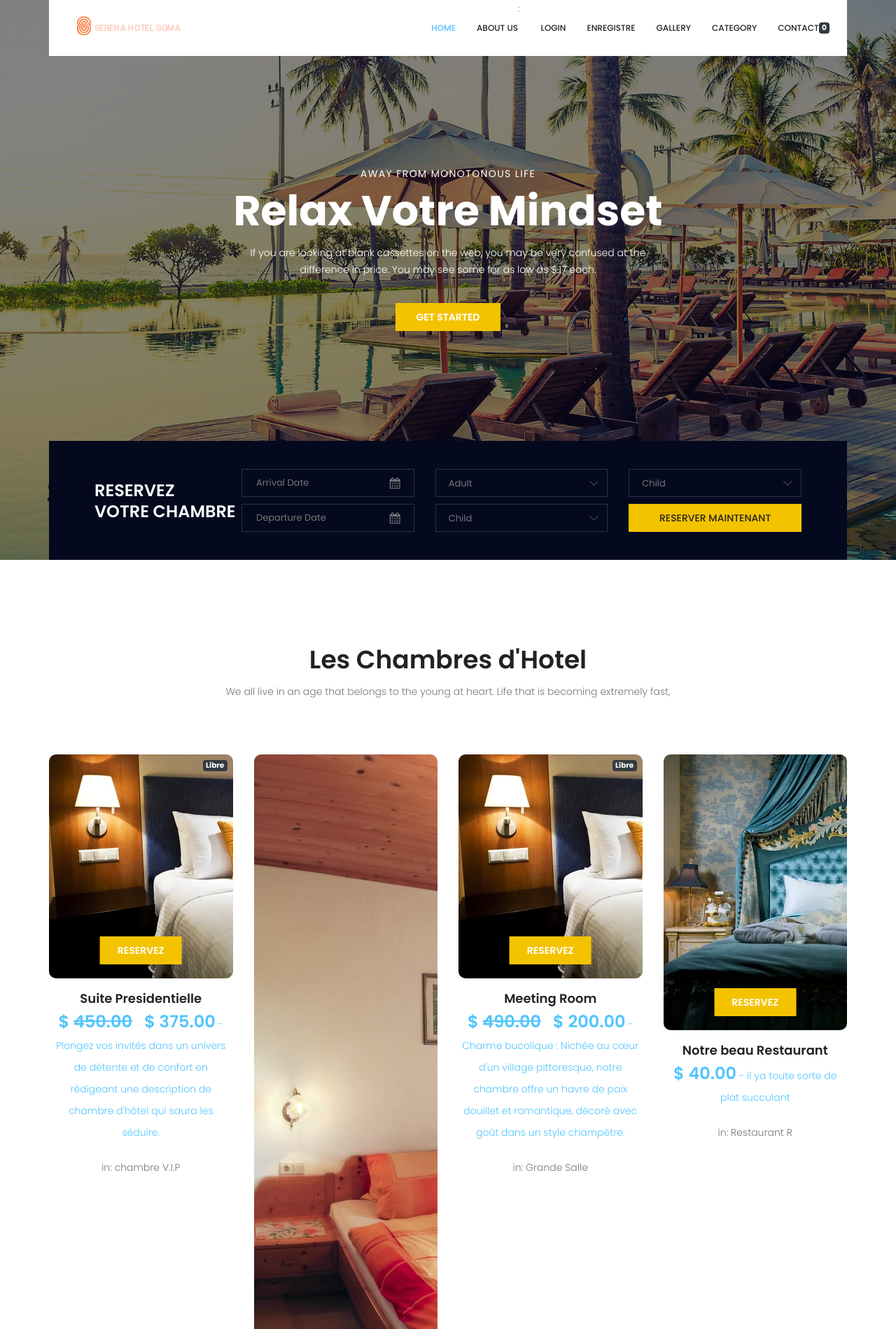
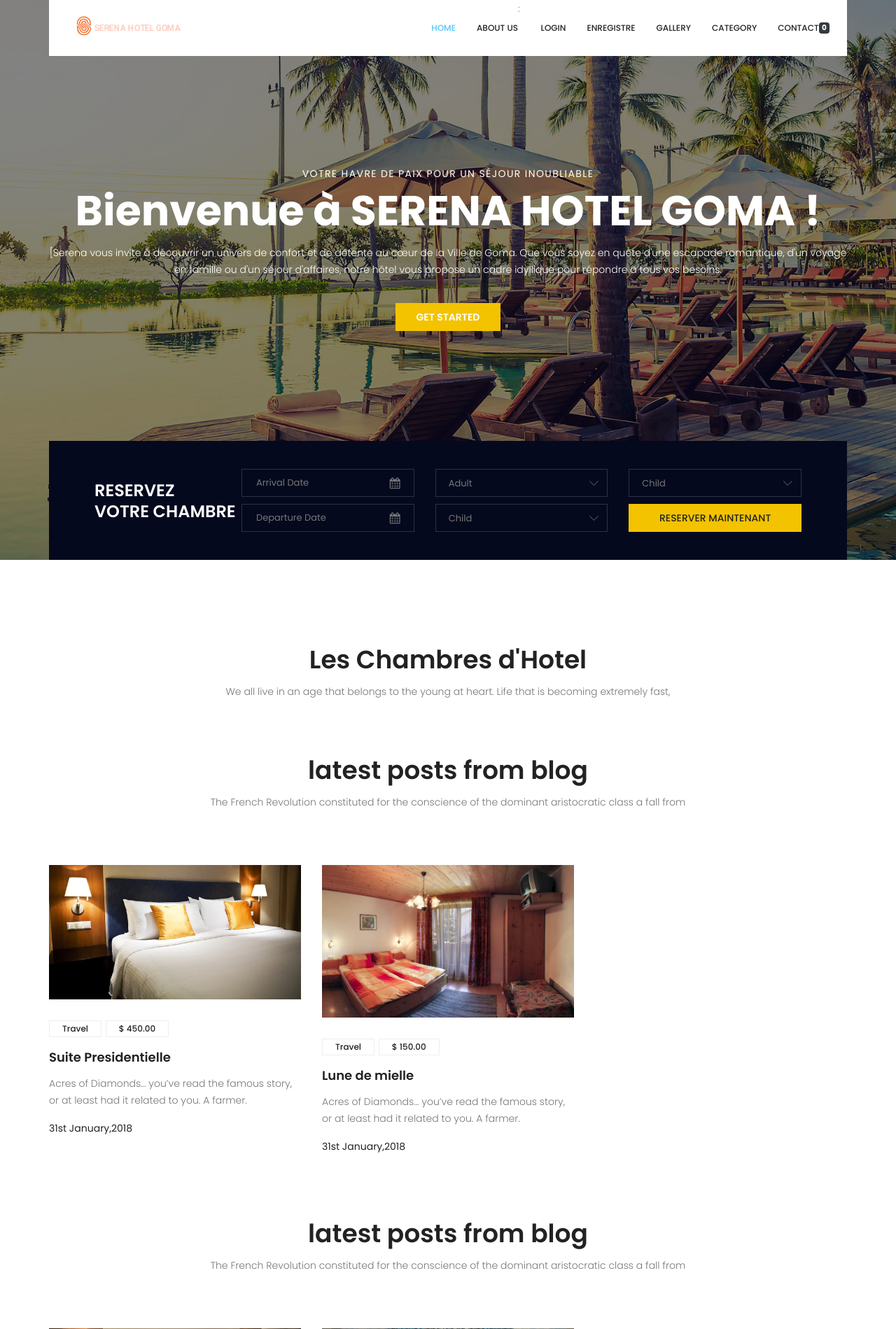
Before and after one commit to jeanlucndato/Hotel-Booking, a Django app: page / in a window 1280 px wide. Shown: the top 1899 px of the page at 70% size. Run offline with Django 5.2, Linux system fonts and the light colour scheme; data comes from the database, SQL or seed files in the repository; both versions use the stored data as it was after the commit; some libraries are stand-ins or nearby versions.

Commit message:
another one

```diff
--- a/serena_app/templates/base.html
+++ b/serena_app/templates/base.html
@@ -41,10 +41,11 @@
                                 <a href="#" class="button_hover tag_btn">Life Style</a>
                             </div>
                             <a href="#">
-                                <h4 class="sec_h4">Low Cost Advertising</h4>
+                                <h4 class="sec_h4">Nos Chambres</h4>
                             </a>
-                            <p>Acres of Diamonds… you’ve read the famous story, or at least had it related to you. A
-                                farmer.</p>
+                            <p>
+                                Nos chambres spacieuses et élégamment décorées sont conçues pour vous offrir un maximum de confort et de bien-être. Elles sont toutes équipées de [liste des équipements], pour vous garantir un séjour inoubliable.
+                            </p>
                             <h6 class="date title_color">31st January,2018</h6>
                         </div>
                     </div>
@@ -60,10 +61,11 @@
                                 <a href="#" class="button_hover tag_btn">Life Style</a>
                             </div>
                             <a href="#">
-                                <h4 class="sec_h4">Creative Outdoor Ads</h4>
+                                <h4 class="sec_h4">Notre Destination</h4>
                             </a>
-                            <p>Self-doubt and fear interfere with our ability to achieve or set goals. Self-doubt and
-                                fear are</p>
+                            <p>
+                                SERENA HOTEL  est idéalement situé pour vous permettre de découvrir toutes les richesses de Goma.
+                            </p>
                             <h6 class="date title_color">31st January,2018</h6>
                         </div>
                     </div>
@@ -79,9 +81,13 @@
                                 <a href="#" class="button_hover tag_btn">Life Style</a>
                             </div>
                             <a href="#">
-                                <h4 class="sec_h4">It S Classified How To Utilize Free</h4>
+                                <h4 class="sec_h4">Nos Services</h4>
                             </a>
-                            <p>Why do you want to motivate yourself? Actually, just answering that question fully can
+                            <p>
+
+Nos services
+
+SERENA HOTEL met à votre disposition une large gamme de services pour agrémenter votre séjour
                             </p>
                             <h6 class="date title_color">31st January,2018</h6>
                         </div>
--- a/serena_app/templates/home.html
+++ b/serena_app/templates/home.html
@@ -10,10 +10,10 @@
         </div>
         <div class="container">
             <div class="banner_content text-center">
-                <h6>Away from monotonous life</h6>
-                <h2>Relax Votre Mindset</h2>
-                <p>If you are looking at blank cassettes on the web, you may be very confused at the<br> difference
-                    in price. You may see some for as low as $.17 each.</p>
+                <h6>Votre havre de paix pour un séjour inoubliable</h6>
+                <h2>
+                    Bienvenue à SERENA HOTEL GOMA !</h2>
+                <p>[Serena vous invite à découvrir un univers de confort et de détente au cœur de la Ville de Goma. Que vous soyez en quête d'une escapade romantique, d'un voyage en famille ou d'un séjour d'affaires, notre hôtel vous propose un cadre idyllique pour répondre à tous vos besoins.</p>
                 <a href="#" class="btn theme_btn button_hover">Get Started</a>
             </div>
         </div>
@@ -99,9 +99,10 @@
 
         <!--================ les div de chambres reservations   =================-->
 
+
         <div class="row mb_30">
-
-            {% for product in products %}
+        <!--================
+        {% for product in products %}
             {% if product.is_sale %}
 
             <div class="col-lg-3 col-sm-6">
@@ -118,7 +119,7 @@
                         <h4 class="sec_h4">{{ product.name }}</h4>
                     </a>
                     <h5>$ <strike>{{ product.price }}</strike> &nbsp; $ {{ product.sale_price }}<small> -
-                            {{ product.description }}</small></h5>
+                            </small></h5>
                     <br> in: {{ product.category }}
                 </div>
             </div>
@@ -132,12 +133,80 @@
                     <a href="#">
                         <h4 class="sec_h4">{{ product.name }}</h4>
                     </a>
-                    <h5>$ {{ product.price }}<small> - {{ product.description }}</small></h5>
+                    <h5>$ {{ product.price }}<small> - </small></h5>
                     <br> in: {{ product.category }}
                 </div>
             </div>
             {% endif %}
             {% endfor %}
+        =================-->
+        {% for product in products %}
+            {% if product.is_sale %}
+        <!--================  <section class="latest_blog_area section_gap">
+           =================-->
+
+            <div class="container">
+                <div class="section_title text-center">
+                    <h2 class="title_color">latest posts from blog</h2>
+                    <p>The French Revolution constituted for the conscience of the dominant aristocratic class a fall from
+                    </p>
+                </div>
+                <div class="row mb_30">
+                    <div class="col-lg-4 col-md-6">
+                        <div class="single-recent-blog-post">
+                            <div class="thumb">
+                                <img class="img-fluid" src="{{ product.image.url }}" alt="post">
+
+                            </div>
+                            <div class="details">
+                                <div class="tags">
+                                    <a href="{% url 'product' product.id %}"  class="button_hover tag_btn">Travel</a>
+                                    <a href="#" class="button_hover tag_btn">$ {{ product.price }}</a>
+                                </div>
+                                <a href="#">
+                                    <h4 class="sec_h4">{{ product.name }}</h4>
+                                </a>
+                                <p>Acres of Diamonds… you’ve read the famous story, or at least had it related to you. A
+                                    farmer.</p>
+                                <h6 class="date title_color">31st January,2018</h6>
+                            </div>
+                        </div>
+                    </div>
+
+                    {% else%}
+
+
+                    <div class="col-lg-4 col-md-6">
+                        <div class="single-recent-blog-post">
+                            <div class="thumb">
+                                <img class="img-fluid" src="{{ product.image.url }}" alt="post">
+
+                            </div>
+                            <div class="details">
+                                <div class="tags">
+                                    <a href="{% url 'product' product.id %}"  class="button_hover tag_btn">Travel</a>
+                                    <a href="#" class="button_hover tag_btn">$ {{ product.price }}</a>
+                                </div>
+                                <a href="#">
+                                    <h4 class="sec_h4">{{ product.name }}</h4>
+                                </a>
+                                <p>Acres of Diamonds… you’ve read the famous story, or at least had it related to you. A
+                                    farmer.</p>
+                                <h6 class="date title_color">31st January,2018</h6>
+                            </div>
+                        </div>
+                    </div>
+
+
+                </div>
+            </div>
+        </section>
+        {% endif %}
+            {% endfor %}
+
+
+
+
         </div>
     </div>
 </section>
```
Also changed, not shown: db.sqlite3, media/uploads/product/depositphotos_4519684-stock-photo-luxury-hotel-room.jpg (added), media/uploads/product/depositphotos_71393937-stock-photo-luxury-hotel-room.jpg (added), media/uploads/product/depositphotos_71393937-stock-photo-luxury-hotel-room_tM2mhC7.jpg (added), media/uploads/product/hdr-hotelroom-panorama-view-1415518.jpg (added), media/uploads/product/hotel-phenix_1.jpg (added), media/uploads/product/hotel-phenix_2.jpg (added), media/uploads/product/images_15_AWwAwXz.jpeg (added), media/uploads/product/images_17.jpeg (added), media/uploads/product/images_43.jpeg (added), media/uploads/product/les-petits-gardons-parties-communes-26-jpg.jpg (added), media/uploads/product/pexels-pixabay-53464.jpg (added), media/uploads/product/photo-chambre-dans-hotel-neon-jaune_177530-1226.jpg (added), readme.md.
